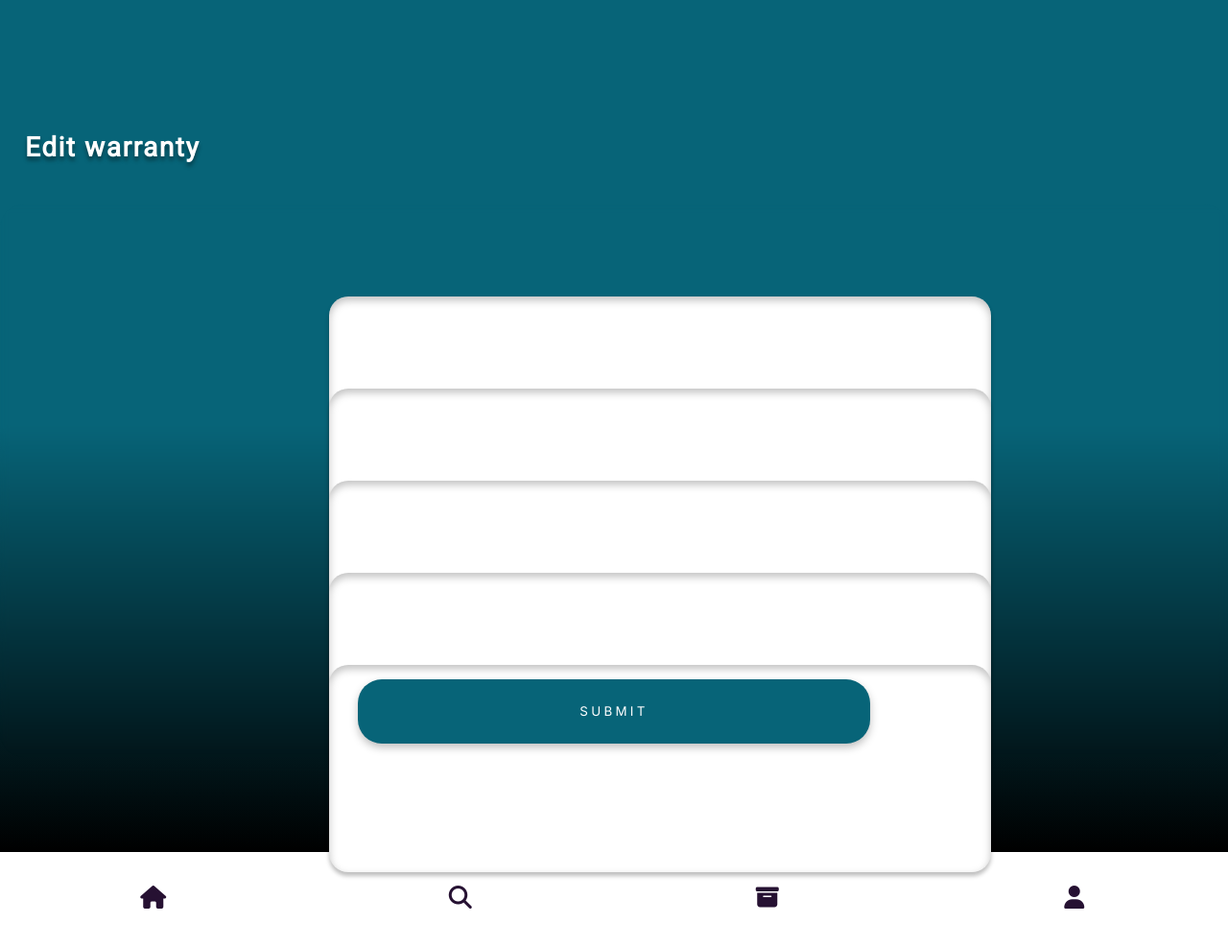
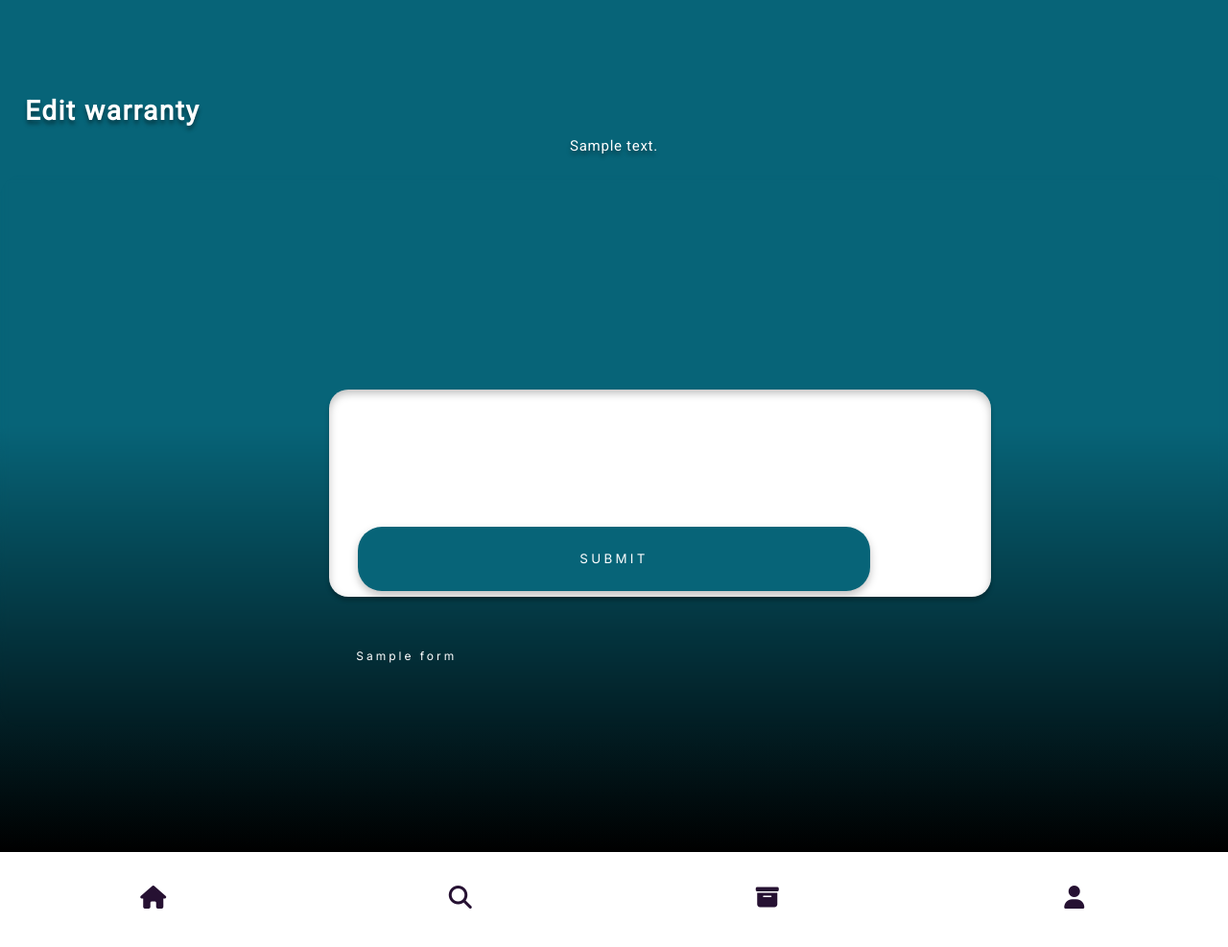
Before and after one commit to Woocash0/WarranTrack, a Symfony app: template public/views/edit_warranty.html.twig in a window 1280 px wide. Shown: the whole page at 96% size. Run offline with Twig, Linux system fonts and the light colour scheme; the template is opened without the code that fills it: most values are stand-ins (such as "Sample title", 1, 10 or a date in 2020); form fields are guessed from the names that the template uses; some libraries are stand-ins or nearby versions.

Commit message:
Added delete warranty function and validation of Create and edit waranty form

```diff
--- a/composer.json
+++ b/composer.json
@@ -9,6 +9,7 @@
         "php": ">=8.0.2",
         "ext-ctype": "*",
         "ext-iconv": "*",
+        "doctrine/annotations": "^2.0",
         "doctrine/dbal": "^3.7",
         "doctrine/doctrine-bundle": "^2.11",
         "doctrine/doctrine-migrations-bundle": "^3.3",
@@ -23,6 +24,7 @@
         "symfony/mime": "6.0.*",
         "symfony/runtime": "6.0.*",
         "symfony/twig-bundle": "6.0.*",
+        "symfony/validator": "6.0.*",
         "symfony/yaml": "6.0.*",
         "twig/extra-bundle": "^2.12|^3.0",
         "twig/twig": "^2.12|^3.0"
--- a/public/css/add_warranty.css
+++ b/public/css/add_warranty.css
@@ -5,14 +5,24 @@ input{
 }
 form{
     height: 80vh;
+    display: flex;
+    flex-direction: column-reverse;
+    justify-content: flex-end;
 }
 
 #info {
     height: 90%;
 }
 .messages{
+    display: flex;
+    flex-direction: column;
+    margin: 0;
+}
+.messages > ul > li{
     margin: 0;
     justify-content: center;
+    color: white;
+    font-family: "Roboto";
 }
 .detail_container{
 height: 6em;
--- a/public/css/warranties.css
+++ b/public/css/warranties.css
@@ -17,7 +17,7 @@ header {
   display: flex;
   align-items: end;
   letter-spacing: 0.055em;
-  margin-left: 2em;
+  margin: 0em 0em 0.5em 2em;
   color: white;
   text-shadow: 0px 4px 4px rgba(0, 0, 0, 0.4);
 }
@@ -353,7 +353,7 @@ section {
 
   header {
     font-size: 28px;
-    margin: 3em 0em 0em 0.75em;
+    margin: 1.5em 0em 0.25em 0.75em;
     padding-left: 5px;
   }
 
--- a/public/views/edit_warranty.html.twig
+++ b/public/views/edit_warranty.html.twig
@@ -55,40 +55,31 @@
 </nav>
       <main>
         <header>Edit warranty</header>
+        {% set fieldErrors = [] %}
+
         {{ form_start(form) }}
-            <div class="messages">
-                {{ form_errors(form) }}
-            </div>
 
         <div id="info">
+            {% for child in form %}
             <div class="detail_container">
-                    {{ form_widget(form.category) }}
-                    <div class="detail_name">Kategoria</div>
+                {{ form_widget(child) }}
+                <div class="detail_name">{{ form_label(child) }}</div>
             </div>
-
-                <div class="detail_container">
-                    {{ form_widget(form.product_name) }}
-                    <div class="detail_name">Nazwa produktu</div>
-                </div>
-
-                <div class="detail_container">
-                    {{ form_widget(form.purchase_date) }}
-                    <div class="detail_name">Data zakupu</div>
-                </div>
-
-                <div class="detail_container">
-                    {{ form_widget(form.warranty_period) }}
-                    <div class="detail_name">Okres gwarancji</div>
-                </div>
-
-                <div class="detail_container">
-                    {{ form_widget(form.receipt) }}
-                    <div class="detail_name">Paragon</div>
-                </div>
-
+            {% for error in child.vars.errors %}
+                {% set fieldErrors = fieldErrors|merge([error.message]) %}
+            {% endfor %}
+            {% endfor %}
             <div class="detail_container">
                 <button type="submit" id="sign">SUBMIT</button>
             </div>
+        </div>
+        <div class="messages">
+            <ul>
+            {% for fieldError in fieldErrors %}
+                 <li>{{ fieldError}}</li>
+            {% endfor %}
+            </ul>
+            {{ form_errors(form) }}
         </div>
         {{ form_end(form) }}
       </main>
```
Also changed, not shown: public/js/scriptWarranties.js (+1 -13 lines), public/views/add_warranty.html.twig (+19 -26 lines), src/Controller/WarrantiesController.php (+14 -1 lines), src/Entity/Warranty.php (+17 -9 lines), src/Form/WarrantyFormType.php (+20 -2 lines), 3 other files. Lines whose indentation alone changed are shown as unchanged.
